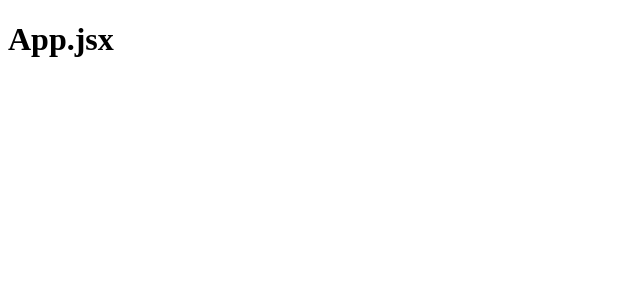
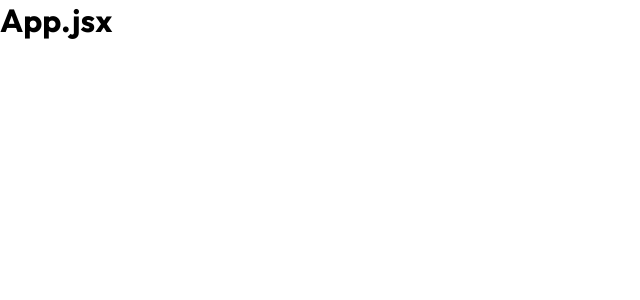
Before and after one commit to chekhovs-func/nft-card, a React (Create React App) app: page / in a window 1280 px wide. Shown: the top 300 px of the page, without its empty margins (0-640 px from the left). Built offline with nearby package versions, Linux system fonts and the light colour scheme.

Commit message:
styling setup

```diff
--- a/src/components/App.jsx
+++ b/src/components/App.jsx
@@ -1,3 +1,5 @@
+import '../styles/app.scss';
+
 export default function App() {
   return <h1>App.jsx</h1>;
 }
--- /dev/null
+++ b/src/styles/app.scss
@@ -0,0 +1,9 @@
+@import url('https://fonts.googleapis.com/css2?family=Outfit:wght@400;700&display=swap');
+
+* {
+  margin: 0;
+  box-sizing: border-box;
+  padding: 0;
+
+  font-family: 'Outfit', sans-serif;
+}
```
